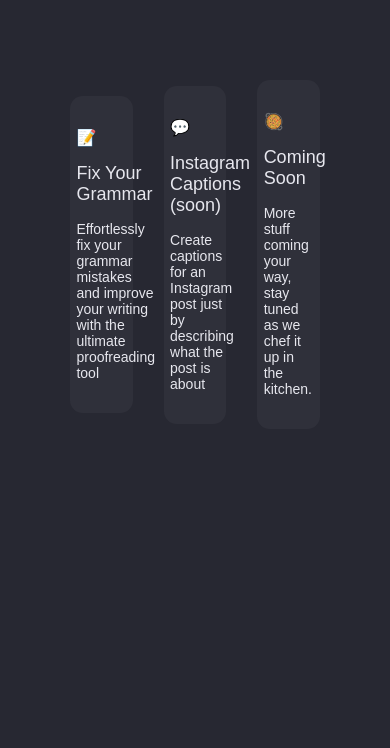
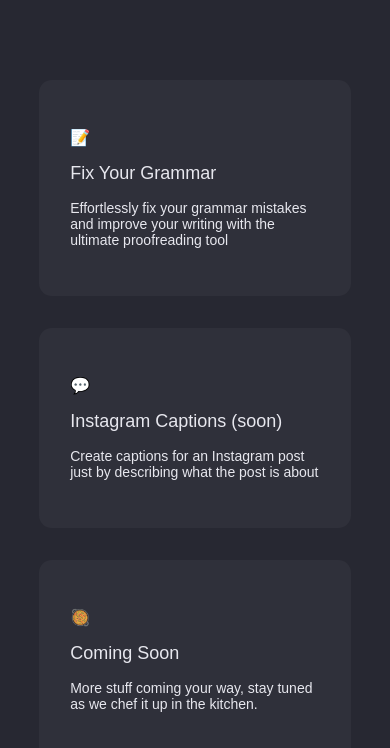
Before and after one commit to michaelshimeles/enhance-ai-client, a React (Create React App) app: page / in a window 390 px wide. Shown: the top 748 px of the page. Built offline with nearby package versions, Linux system fonts and the light colour scheme.

Commit message:
Made it mobile and tablet responsive

```diff
--- a/src/components/FixGrammar/FixGrammar.jsx
+++ b/src/components/FixGrammar/FixGrammar.jsx
@@ -25,8 +25,6 @@ export const FixGrammar = () => {
   console.log("Result", result?.data?.choices[0].text);
 
   console.log(errors);
-
-  // Put result in context and call it in home page
 
   return (
     <div className="search">
--- a/src/components/FixGrammar/FixGrammar.scss
+++ b/src/components/FixGrammar/FixGrammar.scss
@@ -1,3 +1,7 @@
+@use "/src/styles/partials/fonts" as *;
+@use "src/styles/partials/mixins" as *;
+@use "src/styles//partials/variables" as *;
+
 .search {
   display: flex;
   justify-content: center;
--- a/src/components/InstagramCaptions/InstagramCaptions.scss
+++ b/src/components/InstagramCaptions/InstagramCaptions.scss
@@ -0,0 +1,3 @@
+@use "/src/styles/partials/fonts" as *;
+@use "src/styles/partials/mixins" as *;
+@use "src/styles//partials/variables" as *;
--- a/src/pages/Captions/Captions.scss
+++ b/src/pages/Captions/Captions.scss
@@ -0,0 +1,3 @@
+@use "/src/styles/partials/fonts" as *;
+@use "src/styles/partials/mixins" as *;
+@use "src/styles//partials/variables" as *;
--- a/src/pages/Grammar/Grammar.scss
+++ b/src/pages/Grammar/Grammar.scss
@@ -1,3 +1,7 @@
+@use "/src/styles/partials/fonts" as *;
+@use "src/styles/partials/mixins" as *;
+@use "src/styles//partials/variables" as *;
+
 .home {
   display: flex;
   flex-direction: column;
--- a/src/pages/Home/Home.scss
+++ b/src/pages/Home/Home.scss
@@ -1,3 +1,7 @@
+@use "/src/styles/partials/fonts" as *;
+@use "src/styles/partials/mixins" as *;
+@use "src/styles//partials/variables" as *;
+
 .home {
   display: flex;
   justify-content: center;
@@ -7,10 +11,19 @@
 
   &__container {
     display: flex;
+    flex-direction: column;
     justify-content: space-evenly;
     align-items: center;
-    flex-wrap: wrap;
     width: 80%;
+    gap: 2rem;
+
+    @include desktop {
+      display: flex;
+      flex-direction: row;
+      justify-content: space-evenly;
+      align-items: center;
+      width: 80%;
+    }
   }
   &__info {
     display: flex;
@@ -19,7 +32,7 @@
     align-items: flex-start;
     gap: 1rem;
     width: 80%;
-    padding: 2rem 0rem;
+    padding: 3rem 0rem;
   }
 
   &__grammar {
@@ -27,10 +40,20 @@
     justify-content: center;
     align-items: flex-start;
     background-color: rgb(47, 48, 58);
-    width: 20%;
     border-radius: 0.8rem;
     text-decoration: none;
     color: rgb(231, 231, 238);
+
+    width: 100%;
+
+    @include tablet {
+      width: 40%;
+    }
+
+    @include desktop {
+      width: 30%;
+
+    }
     &:hover {
       border: 1px solid grey;
     }
@@ -41,10 +64,19 @@
     justify-content: center;
     align-items: flex-start;
     background-color: rgb(47, 48, 58);
-    width: 20%;
     border-radius: 0.8rem;
     text-decoration: none;
     color: rgb(231, 231, 238);
+    width: 100%;
+
+    @include tablet {
+      width: 40%;
+    }
+
+    @include desktop {
+      width: 30%;
+    }
+
     &:hover {
       border: 1px solid grey;
     }
--- /dev/null
+++ b/src/styles/partials/_mixins.scss
@@ -0,0 +1,13 @@
+@use "./variables" as *;
+
+@mixin tablet{
+    @media (min-width:#{$screen-tablet-min}){
+        @content;
+    }
+}
+
+@mixin desktop{
+    @media (min-width:#{$screen-desktop-min}){
+        @content;
+    }
+}
--- /dev/null
+++ b/src/styles/partials/_variables.scss
@@ -0,0 +1,7 @@
+//tablet and desktop breakpoints
+$screen-tablet-min: 768px;
+$screen-desktop-min: 1280px;
+
+$primary-font: system-ui, -apple-system, BlinkMacSystemFont, "Segoe UI",
+Roboto, Oxygen, Ubuntu, Cantarell, "Open Sans", "Helvetica Neue",
+sans-serif
```
Also changed, not shown: src/styles/partials/_colors.scss (added), src/styles/partials/_fonts.scss (added).
